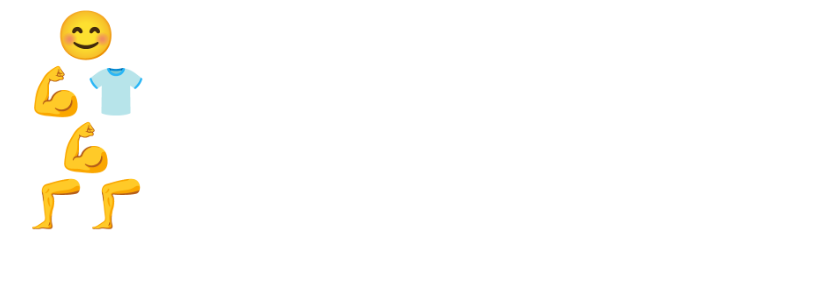
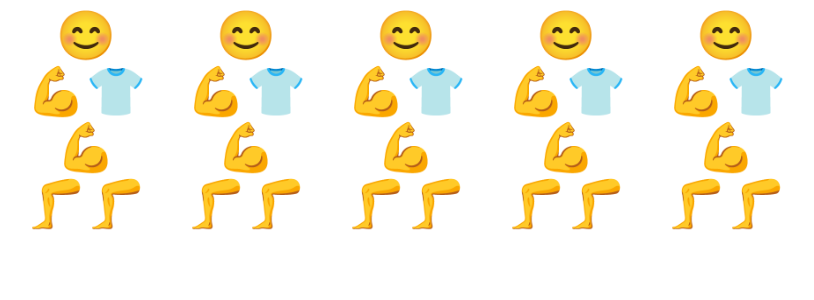
Before and after one commit to tomotakashimizu/vue-cli-sample, a Vue app: page / in a window 1280 px wide. Shown: the top 300 px of the page, without its empty margins (2-816 px from the left). Built offline with nearby package versions, Linux system fonts and the light colour scheme.

Commit message:
Human コンポーネントをもっと使う

```diff
--- a/src/App.vue
+++ b/src/App.vue
@@ -1,6 +1,10 @@
 <template>
-  <div>
+  <div class="container">
     <!-- 3. 普通の HTML のタグのように Human コンポーネントを書く -->
+    <Human />
+    <Human />
+    <Human />
+    <Human />
     <Human />
   </div>
 </template>
@@ -17,3 +21,9 @@ export default {
   },
 }
 </script>
+
+<style scoped>
+.container {
+  display: flex;
+}
+</style>
```
